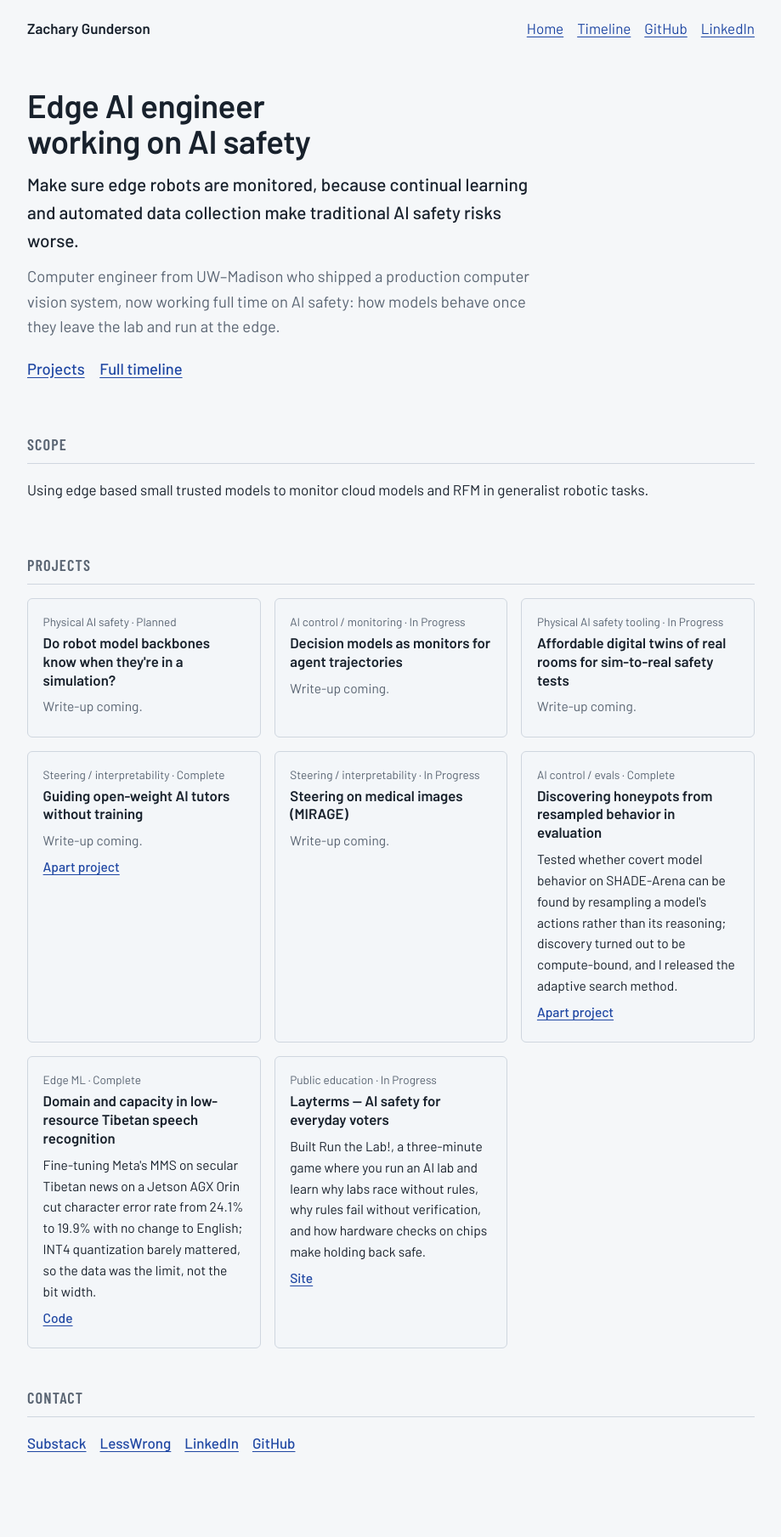
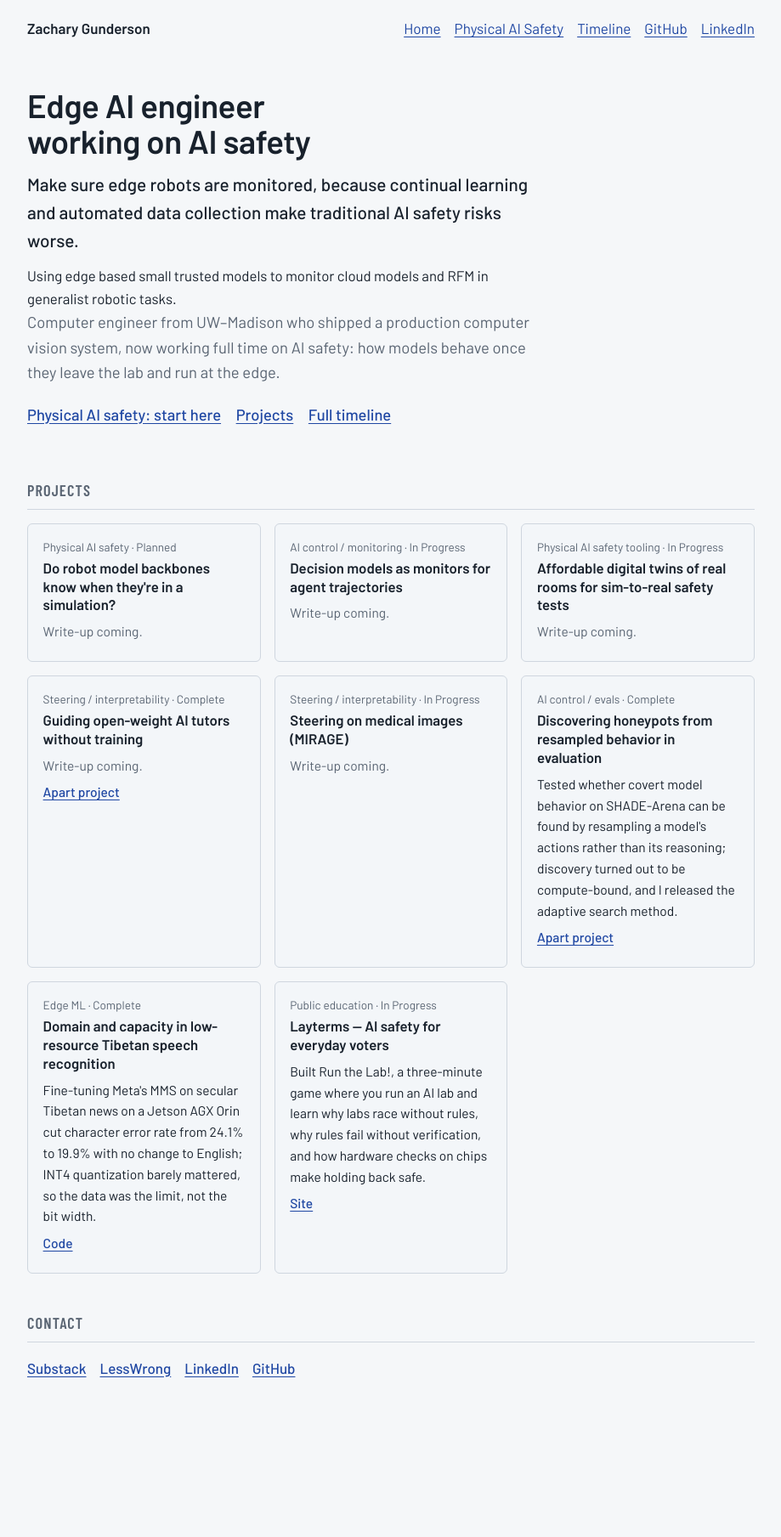
Before and after one commit to Ztgunderson/Ztgunderson.github.io, a Jekyll site: the page built from index.html, in a window 1280 px wide. Shown: the whole page at 85% size, without its empty margins (180-1099 px from the left). Built offline with Jekyll 4.4.1, drawn with Linux system fonts in a browser that asks for light colours; after the commit the page ends 1721 px from its top, so only the background shows below that.

Commit message:
Neel-style home: now banner, writing first with summaries, Physical AI Safety hub page
Co-Authored-By: Claude Opus 5.5 <noreply@anthropic.com>
Claude-Session: https://claude.ai/code/session_01YJ6KKtaqbJv3gQdmqf7GMB

```diff
--- a/_data/writing.yml
+++ b/_data/writing.yml
@@ -1,16 +1,20 @@
 # Writing on the home page, newest first. Only entries with a url are shown,
 # so you can list drafts here now and they appear the day you publish.
+# summary: ONE sentence in your words (Neel: every post has a 1-2 line summary).
 # section: AI Safety | Physical AI Safety | Buddhism x AI | Animal x AI | Governance
 
 - title: China vs US on robotics policy
   section: Governance
   date: ""
   url: ""
+  summary: ""
 - title: Guiding open-weight AI tutors without training
   section: AI Safety
   date: ""
   url: ""
+  summary: ""
 - title: AI made in our image (AI and wisdom traditions)
   section: Buddhism x AI
   date: ""
   url: ""
+  summary: ""
--- a/_layouts/default.html
+++ b/_layouts/default.html
@@ -22,7 +22,7 @@
   <header class="site-head">
     <a class="name" href="{% if page.profile %}{{ page.url | relative_url }}{% else %}{{ '/' | relative_url }}{% endif %}">{{ site.title }}</a>
     <nav>
-      {% unless page.profile %}<a href="{{ '/' | relative_url }}">Home</a><a href="{{ '/full/' | relative_url }}">Timeline</a>{% endunless %}
+      {% unless page.profile %}<a href="{{ '/' | relative_url }}">Home</a><a href="{{ '/physical-ai-safety/' | relative_url }}">Physical AI Safety</a><a href="{{ '/full/' | relative_url }}">Timeline</a>{% endunless %}
       <a href="{{ site.github_url }}" rel="me noopener">GitHub</a>
       <a href="{{ site.linkedin_url }}" rel="me noopener">LinkedIn</a>
     </nav>
--- a/assets/site.css
+++ b/assets/site.css
@@ -220,3 +220,9 @@ html { scrollbar-color: var(--blue) transparent; scrollbar-width: thin; }
 .muted { color: var(--muted); }
 .writing { list-style: none; padding: 0 !important; }
 .writing li { padding: 0.35rem 0; border-bottom: 1px solid var(--rule); }
+
+/* Now banner, scope line, post summaries (Neel-style home) */
+.now { margin: 0 0 2rem; padding: 0.75rem 1rem; border-left: 3px solid var(--blue); background: var(--blue-wash); max-width: var(--measure); }
+.now strong { margin-right: 0.4rem; }
+.intro p.scope-line { color: var(--ink); font-size: 1.05rem; margin-top: 0.6rem; }
+.post-sum { margin: 0.2rem 0 0; color: var(--muted); font-size: 0.95rem; }
--- a/index.html
+++ b/index.html
@@ -7,8 +7,10 @@ description: "Zachary Gunderson: edge AI engineer working on AI safety. Mission,
 <section class="intro">
   <h1>{{ h.headline }}</h1>
   {% if h.mission != "" %}<p class="mission">{{ h.mission }}</p>{% endif %}
+  {% if h.scope.sentence != "" %}<p class="scope-line">{{ h.scope.sentence }}</p>{% endif %}
   {% if h.pitch != "" %}<p>{{ h.pitch }}</p>{% endif %}
   <p class="jump">
+    <a href="{{ '/physical-ai-safety/' | relative_url }}">Physical AI safety: start here</a>
     <a href="#projects">Projects</a>
     {% assign live_posts = site.data.writing | where_exp: "w", "w.url != ''" %}{% if live_posts.size > 0 %}<a href="#writing">Writing</a>{% endif %}
     {% if h.how_i_can_help.size > 0 or h.looking_for.size > 0 %}<a href="#help">How I can help</a>{% endif %}
@@ -16,10 +18,41 @@ description: "Zachary Gunderson: edge AI engineer working on AI safety. Mission,
   </p>
 </section>
 
-{% if h.scope.sentence != "" or h.scope.in.size > 0 %}
+{% if h.now.text != "" %}
+<aside class="now" aria-label="Now">
+  <strong>Now</strong> {{ h.now.text }}{% if h.now.link_url != "" %} <a href="{{ h.now.link_url }}">{{ h.now.link_label | default: "More" }}</a>{% endif %}
+</aside>
+{% endif %}
+
+{% if live_posts.size > 0 %}
+<section class="home-sec" id="writing">
+  <h2>Writing</h2>
+  <ul class="writing">
+  {% for w in live_posts %}<li><a href="{{ w.url }}">{{ w.title }}</a> <span class="muted">{{ w.section }}{% if w.date != "" %} · {{ w.date }}{% endif %}</span>{% if w.summary != "" %}<p class="post-sum">{{ w.summary }}</p>{% endif %}</li>
+  {% endfor %}
+  </ul>
+  <p class="card-links"><a href="{{ h.contact.substack }}">Subscribe on Substack</a></p>
+</section>
+{% endif %}
+
+<section class="home-sec" id="projects">
+  <h2>Projects</h2>
+  <div class="cards">
+  {% for p in site.data.projects %}{% if p.show %}
+    <article class="card">
+      <p class="card-meta">{{ p.area }} · <span class="status">{{ p.status }}</span></p>
+      <h3>{{ p.title }}</h3>
+      {% if p.finding != "" %}<p>{{ p.finding }}</p>{% else %}<p class="muted">Write-up coming.</p>{% endif %}
+      {% assign live = p.links | where_exp: "l", "l.url != ''" %}
+      {% if live.size > 0 %}<p class="card-links">{% for l in live %}<a href="{{ l.url }}">{{ l.label }}</a>{% endfor %}</p>{% endif %}
+    </article>
+  {% endif %}{% endfor %}
+  </div>
+</section>
+
+{% if h.scope.in.size > 0 or h.scope.not_now.size > 0 %}
 <section class="home-sec" id="scope">
   <h2>Scope</h2>
-  {% if h.scope.sentence != "" %}<p>{{ h.scope.sentence }}</p>{% endif %}
   <div class="two-col">
     {% if h.scope.in.size > 0 %}<div><h3>Working on</h3><ul>{% for i in h.scope.in %}<li>{{ i }}</li>{% endfor %}</ul></div>{% endif %}
     {% if h.scope.not_now.size > 0 %}<div><h3>Not right now</h3><ul>{% for i in h.scope.not_now %}<li>{{ i }}</li>{% endfor %}</ul></div>{% endif %}
@@ -49,31 +82,6 @@ description: "Zachary Gunderson: edge AI engineer working on AI safety. Mission,
 </section>
 {% endif %}
 
-<section class="home-sec" id="projects">
-  <h2>Projects</h2>
-  <div class="cards">
-  {% for p in site.data.projects %}{% if p.show %}
-    <article class="card">
-      <p class="card-meta">{{ p.area }} · <span class="status">{{ p.status }}</span></p>
-      <h3>{{ p.title }}</h3>
-      {% if p.finding != "" %}<p>{{ p.finding }}</p>{% else %}<p class="muted">Write-up coming.</p>{% endif %}
-      {% assign live = p.links | where_exp: "l", "l.url != ''" %}
-      {% if live.size > 0 %}<p class="card-links">{% for l in live %}<a href="{{ l.url }}">{{ l.label }}</a>{% endfor %}</p>{% endif %}
-    </article>
-  {% endif %}{% endfor %}
-  </div>
-</section>
-
-{% if live_posts.size > 0 %}
-<section class="home-sec" id="writing">
-  <h2>Writing</h2>
-  <ul class="writing">
-  {% for w in live_posts %}<li><a href="{{ w.url }}">{{ w.title }}</a> <span class="muted">{{ w.section }}{% if w.date != "" %} · {{ w.date }}{% endif %}</span></li>
-  {% endfor %}
-  </ul>
-</section>
-{% endif %}
-
 {% if h.how_i_can_help.size > 0 or h.looking_for.size > 0 %}
 <section class="home-sec" id="help">
   <div class="two-col">
```
Also changed, not shown: _data/home.yml (+7 -0 lines), _data/hub.yml (added, +29 -0 lines), physical-ai-safety/index.html (added, +52 -0 lines).
